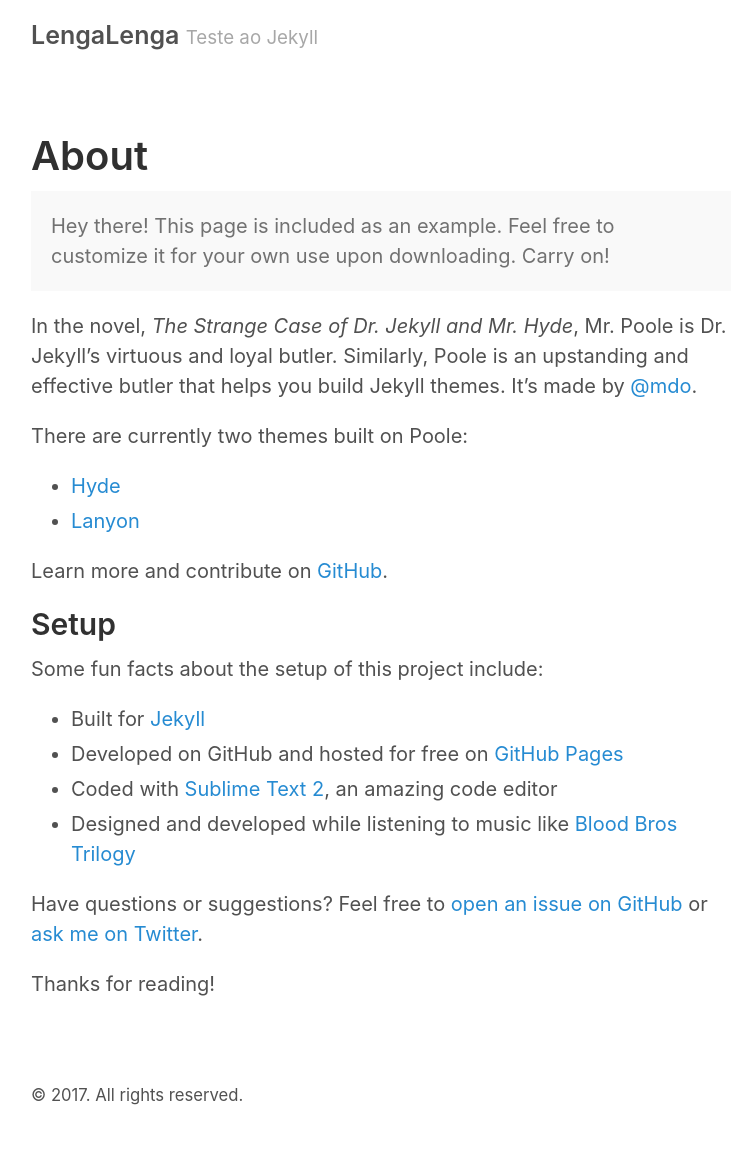
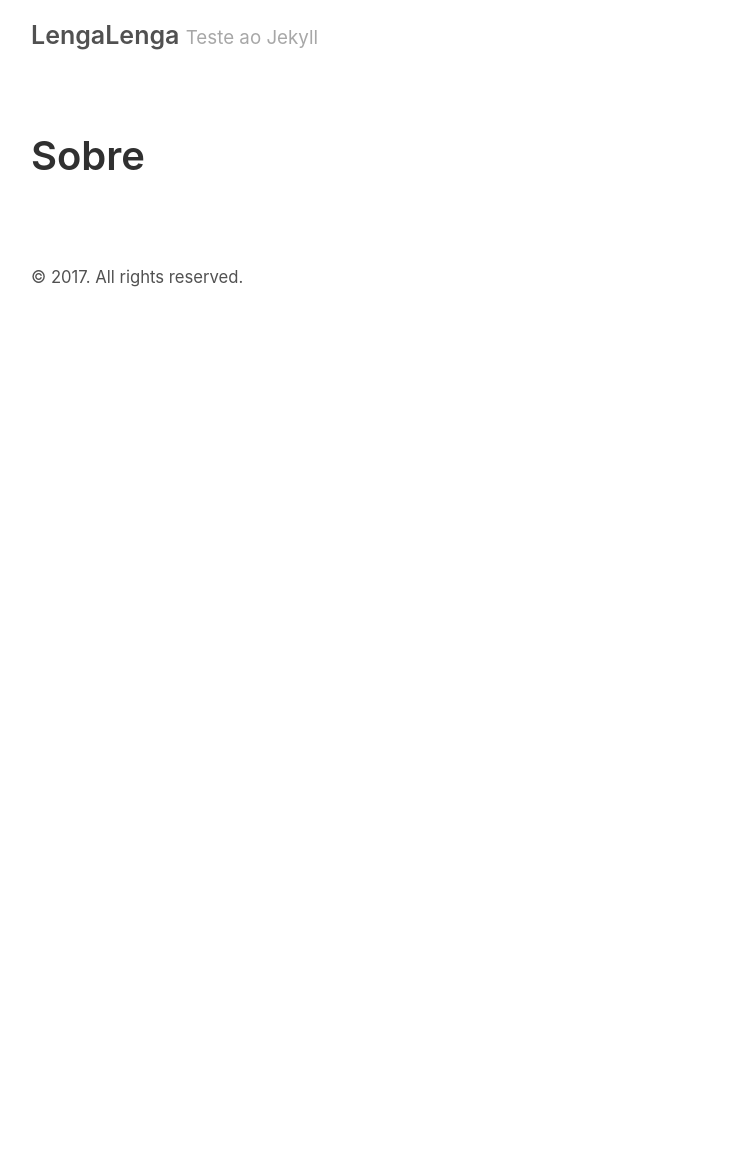
Before and after one commit to lengalenga/www, a Jekyll site: the page built from about.md, in a window 1280 px wide. Shown: the whole page, without its empty margins (259-1015 px from the left). Built offline with Jekyll 4.4.1, drawn with Linux system fonts in a browser that asks for light colours; after the commit the page ends 900 px from its top, so only the background shows below that.

Commit message:
Updated 'about.md' via CloudCannon

```diff
--- a/about.md
+++ b/about.md
@@ -1,30 +1,4 @@
 ---
 layout: page
-title: About
+title: Sobre
 ---
-
-<p class="message">
-  Hey there! This page is included as an example. Feel free to customize it for your own use upon downloading. Carry on!
-</p>
-
-In the novel, *The Strange Case of Dr. Jekyll and Mr. Hyde*, Mr. Poole is Dr. Jekyll's virtuous and loyal butler. Similarly, Poole is an upstanding and effective butler that helps you build Jekyll themes. It's made by [@mdo](https://twitter.com/mdo).
-
-There are currently two themes built on Poole:
-
-* [Hyde](http://hyde.getpoole.com)
-* [Lanyon](http://lanyon.getpoole.com)
-
-Learn more and contribute on [GitHub](https://github.com/poole).
-
-## Setup
-
-Some fun facts about the setup of this project include:
-
-* Built for [Jekyll](http://jekyllrb.com)
-* Developed on GitHub and hosted for free on [GitHub Pages](https://pages.github.com)
-* Coded with [Sublime Text 2](http://sublimetext.com), an amazing code editor
-* Designed and developed while listening to music like [Blood Bros Trilogy](https://soundcloud.com/maddecent/sets/blood-bros-series)
-
-Have questions or suggestions? Feel free to [open an issue on GitHub](https://github.com/poole/poole/issues/new) or [ask me on Twitter](https://twitter.com/mdo).
-
-Thanks for reading!
```
